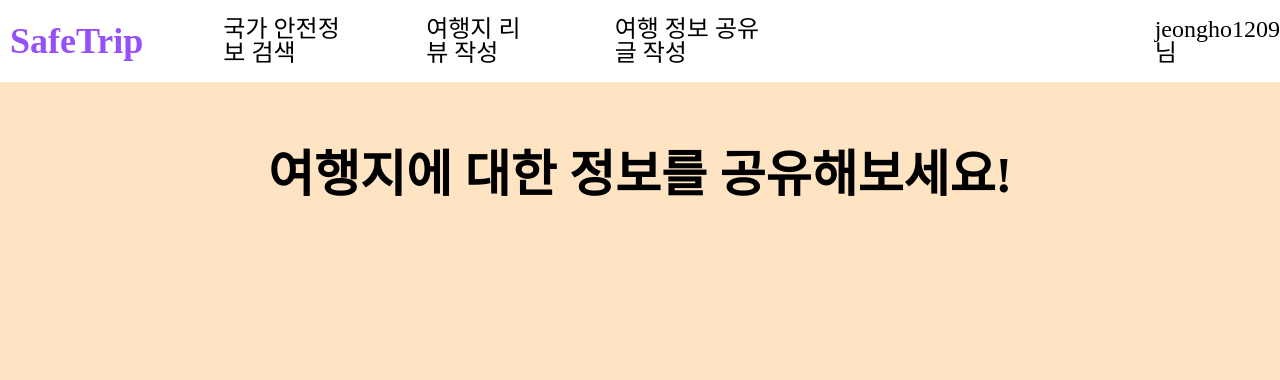
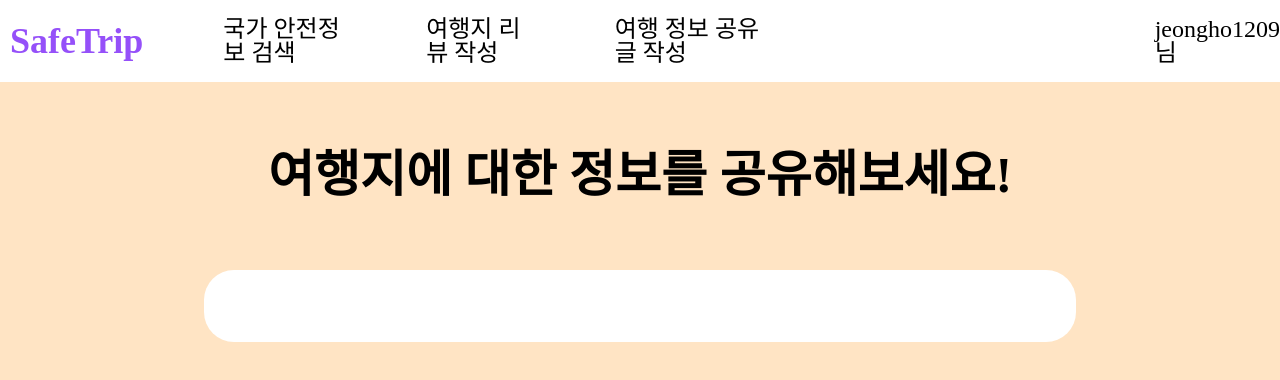
Before and after one commit to jeongho1209/Safe-Trip-Client, a React (Vite) app: page /travelInfo in a window 1280 px wide. Shown: the top 380 px of the page. Built offline with nearby package versions, Linux system fonts and the light colour scheme.

Commit message:
add: share travelinfo page

```diff
--- /dev/null
+++ b/src/components/travelInfo/search/index.jsx
@@ -0,0 +1,35 @@
+import styled from 'styled-components';
+import { useState } from 'react';
+
+const SearchBox = styled.input`
+    font-size: x-large;
+    display: flex;
+    flex-direction: column;
+    align-items: center;
+    width: 850px;
+    height: 70px;
+    background-color: white;
+    margin-top: 70px;
+    border: none;
+    border-radius: 30px;
+    padding-left: 20px;
+    outline: none;
+`;
+
+const Search = () => {
+    const [text, setText] = useState('');
+
+    const onChangeText = (e) => {
+        setText(e.target.value);
+    };
+
+    const handleEnter = (e) => {
+        if (e.key === 'Enter') {
+            setText('');
+        }
+    };
+
+    return <SearchBox value={text} onChange={onChangeText} onKeyDown={handleEnter}></SearchBox>;
+};
+
+export default Search;
--- a/src/components/travelInfo/text/index.jsx
+++ b/src/components/travelInfo/text/index.jsx
@@ -1,4 +1,5 @@
 import styled from 'styled-components';
+import Search from '../search/index.jsx';
 
 const Text = styled.text`
     font-size: 50px;
@@ -24,6 +25,7 @@ export const TravelInfoText = () => {
             <Background>
                 <Wrapper>
                     <Text>여행지에 대한 정보를 공유해보세요!</Text>
+                    <Search></Search>
                 </Wrapper>
             </Background>
         </>
```
